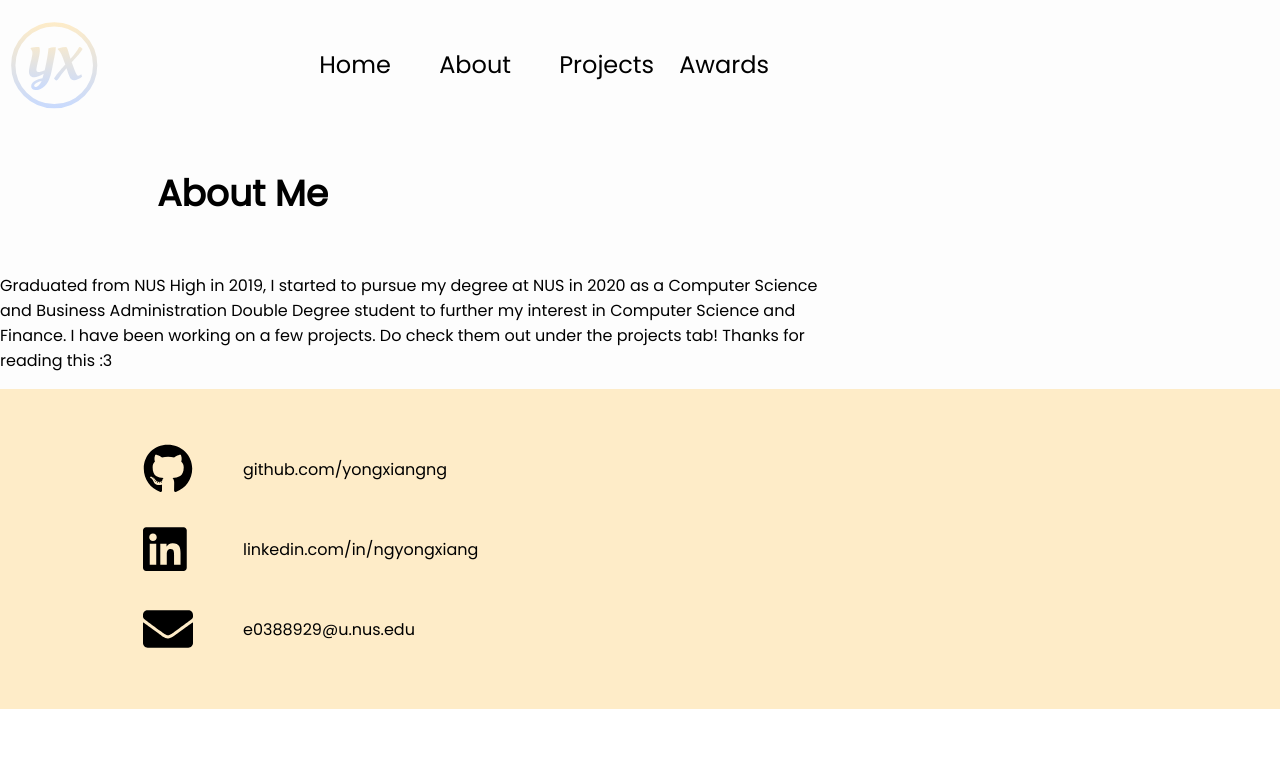
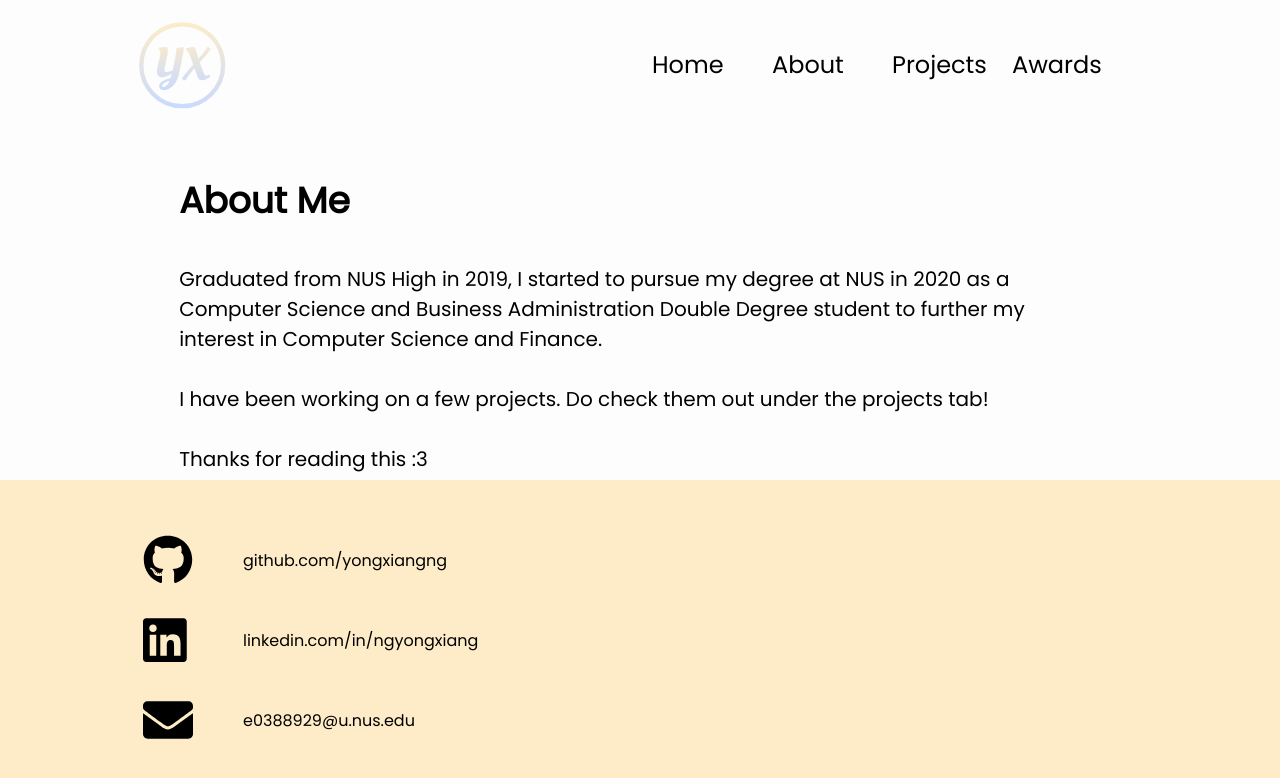
Before and after one commit to yongxiangng/reactweb, a React (Create React App) app: page /about in a window 1280 px wide. Shown: the top 778 px of the page. Built offline with nearby package versions, Linux system fonts and the light colour scheme.

Commit message:
About page

```diff
--- a/src/App.css
+++ b/src/App.css
@@ -1,4 +1,5 @@
 .App {
+  min-height: 100vh;
   height: 100%;
   background: #fdfdfd;
   font-family: Poppins;
@@ -8,4 +9,15 @@
   display: flex;
   flex-direction: column;
   justify-content: center;
+  align-content: space-between;
 }
+
+.app-container {
+  margin: auto;
+  width: min(80%, 1440px);
+  display: flex;
+  flex-direction: column;
+  justify-content: space-between;
+  align-content: center;
+  background-color: #fdfdfd;
+}
--- a/src/App.js
+++ b/src/App.js
@@ -15,12 +15,12 @@ function App() {
   return (
     <div className="App">
       <Header />
-
-      <Route exact path="/" component={Home} />
-      <Route exact path="/about" component={About} />
-      <Route exact path="/projects" component={Projects} />
-      <Route exact path="/awards" component={Awards} />
-
+      <div className="app-container">
+        <Route exact path="/" component={Home} />
+        <Route exact path="/about" component={About} />
+        <Route exact path="/projects" component={Projects} />
+        <Route exact path="/awards" component={Awards} />
+      </div>
       <Footer />
     </div>
   );
--- a/src/components/PageHeader.css
+++ b/src/components/PageHeader.css
@@ -1,10 +1,10 @@
-.header-container {
+.page-header-container {
     display: flex;
     flex-direction: row;
-    justify-content: center;
 }
 
-.header-text {
+.page-header-text {
     font-size: 36px;
-    margin-left: 30%;
+    margin-left: 5%;
+    width: 100%;
 }
--- a/src/components/PageHeader.js
+++ b/src/components/PageHeader.js
@@ -3,12 +3,10 @@ import "./PageHeader.css"
 export default function PageHeader(props) {
     const name = props.name
     return (
-        <div className="header-container">
-            <div className="header">
-                <p className="header-text">
-                    <strong>{name}</strong>
-                </p>
-            </div>
+        <div className="page-header">
+            <p className="page-header-text">
+                <strong>{name}</strong>
+            </p>
         </div>
     )
 }
--- a/src/pages/About.css
+++ b/src/pages/About.css
@@ -1,14 +1,15 @@
-.header-container {
-    width: min(80%, 1440px);
+.about-container {
     display: flex;
     flex-direction: column;
 }
 
-.header {
-    width: min(80%, 1440px);
+.about-content {
+    margin: auto;
 }
 
-.about-content {
-    width: 80%;
-    text-justify: auto;
+.about-content-text {
+    width: 90%;
+    margin: auto;
+    margin-left: 5%;
+    font-size: 20px;
 }
--- a/src/pages/About.js
+++ b/src/pages/About.js
@@ -4,21 +4,21 @@ import "./About.css";
 
 function About() {
   return (
-    <div className="header-container">
-      <div className="header">
+    <div className="about-container">
+      <div className="about-header">
         <PageHeader name="About Me" />
       </div>
       <div className="about-content">
-        <p>
+        <p className="about-content-text">
           {`Graduated from NUS High in 2019, I started
           to pursue my degree at NUS in 2020 as a Computer Science
           and Business Administration Double Degree student to further
-          my interest in Computer Science and Finance.
+          my interest in Computer Science and Finance.`}<br /><br />
 
-          I have been working on a few projects. Do check them out
-          under the projects tab!
+          {`I have been working on a few projects. Do check them out
+          under the projects tab!`}<br /><br />
 
-          Thanks for reading this :3`}
+          {`Thanks for reading this :3`}
         </p>
       </div>
     </div>
--- a/src/pages/Home.css
+++ b/src/pages/Home.css
@@ -1,5 +1,4 @@
 .home {
-  width: min(80%, 1440px);
   display: flex;
   flex-direction: column;
   margin: auto;
```
